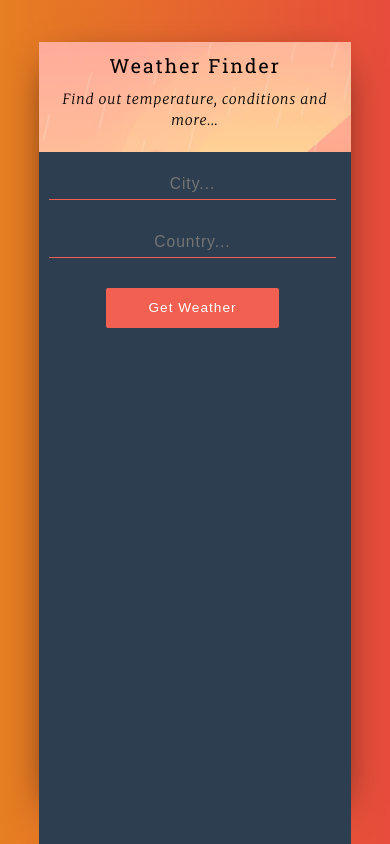
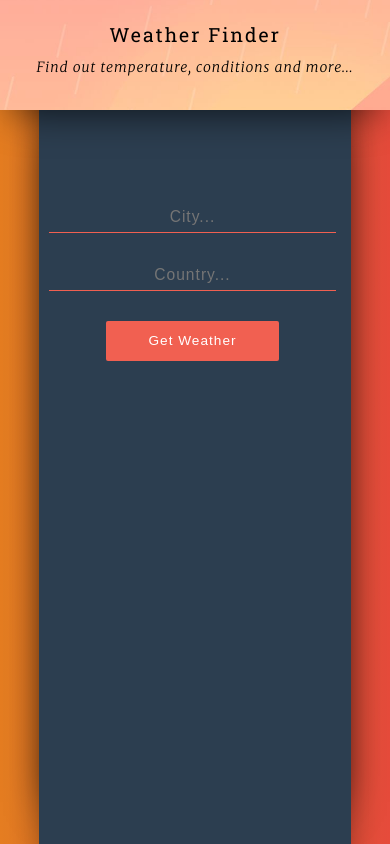
Before and after one commit to AaronCur/RedSky, a React (Create React App) app: page / in a window 390 px wide. Built offline with nearby package versions, Linux system fonts and the light colour scheme.

Commit message:
Made header

```diff
--- a/src/App.css
+++ b/src/App.css
@@ -143,18 +143,30 @@ button:active {
     margin: auto;
     background: url("img/bg.jpg") center center no-repeat;
     background-size: cover;
-    display: fixed;
+    display: flex;
     align-items: center;
     justify-content: center;
     text-align: center;
     color: #000;
+    position: fixed;
+    top: 0;
+    left:0;
+    z-index: 1;
+    box-shadow: 0px 13px 40px -13px rgba(0,0,0,0.75);
   }
   .form-container {
     background-color: #2c3e50;
     height: 90vh;
+    margin-top: 20%;
     width: 100%;
-    padding-top: 20px;
+
     padding-left: 10px;
+    box-shadow: 0px 13px 40px -13px rgba(0,0,0,0.75);
+    left:0px;
+    right:0px;
+    bottom:0px;
+    overflow-y:scroll;
+
   }
   .title-container__title {
     width: 100%;
```
